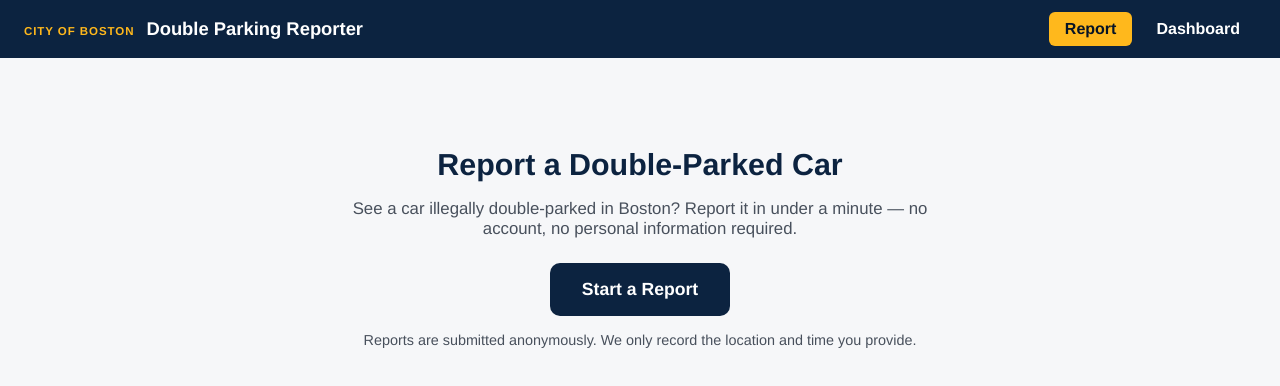
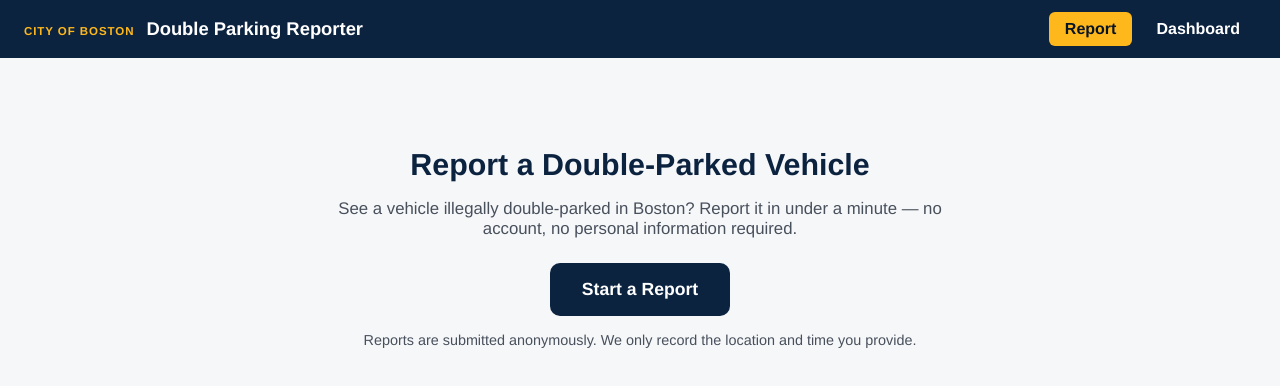
Before and after one commit to OETBoston/double_trouble, a React (Vite) app in the folder web/: page / in a window 1280 px wide. Shown: the top 386 px of the page. Built offline with nearby package versions, Linux system fonts and the light colour scheme; no server answers.

Commit message:
Update ReportFlow.tsx

```diff
--- a/web/src/pages/Report/ReportFlow.tsx
+++ b/web/src/pages/Report/ReportFlow.tsx
@@ -67,9 +67,9 @@ export function ReportFlow() {
     <div className={styles.page}>
       {step === "landing" && (
         <section className={styles.hero} aria-labelledby="report-heading">
-          <h1 id="report-heading">Report a Double-Parked Car</h1>
+          <h1 id="report-heading">Report a Double-Parked Vehicle</h1>
           <p className={styles.lead}>
-            See a car illegally double-parked in Boston? Report it in under a minute — no
+            See a vehicle illegally double-parked in Boston? Report it in under a minute — no
             account, no personal information required.
           </p>
           <button className={styles.startButton} onClick={() => setStep("method")}>
```
